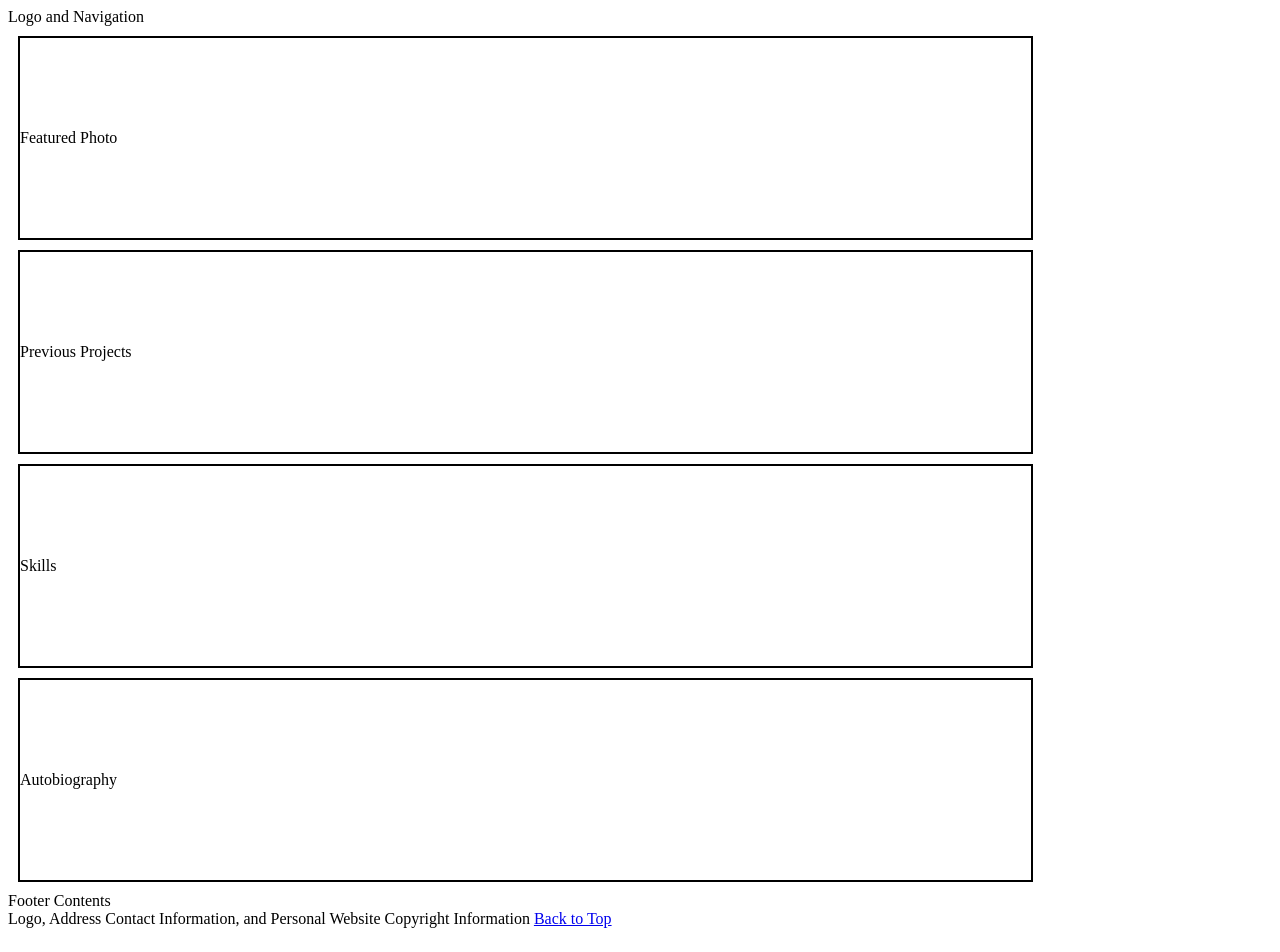
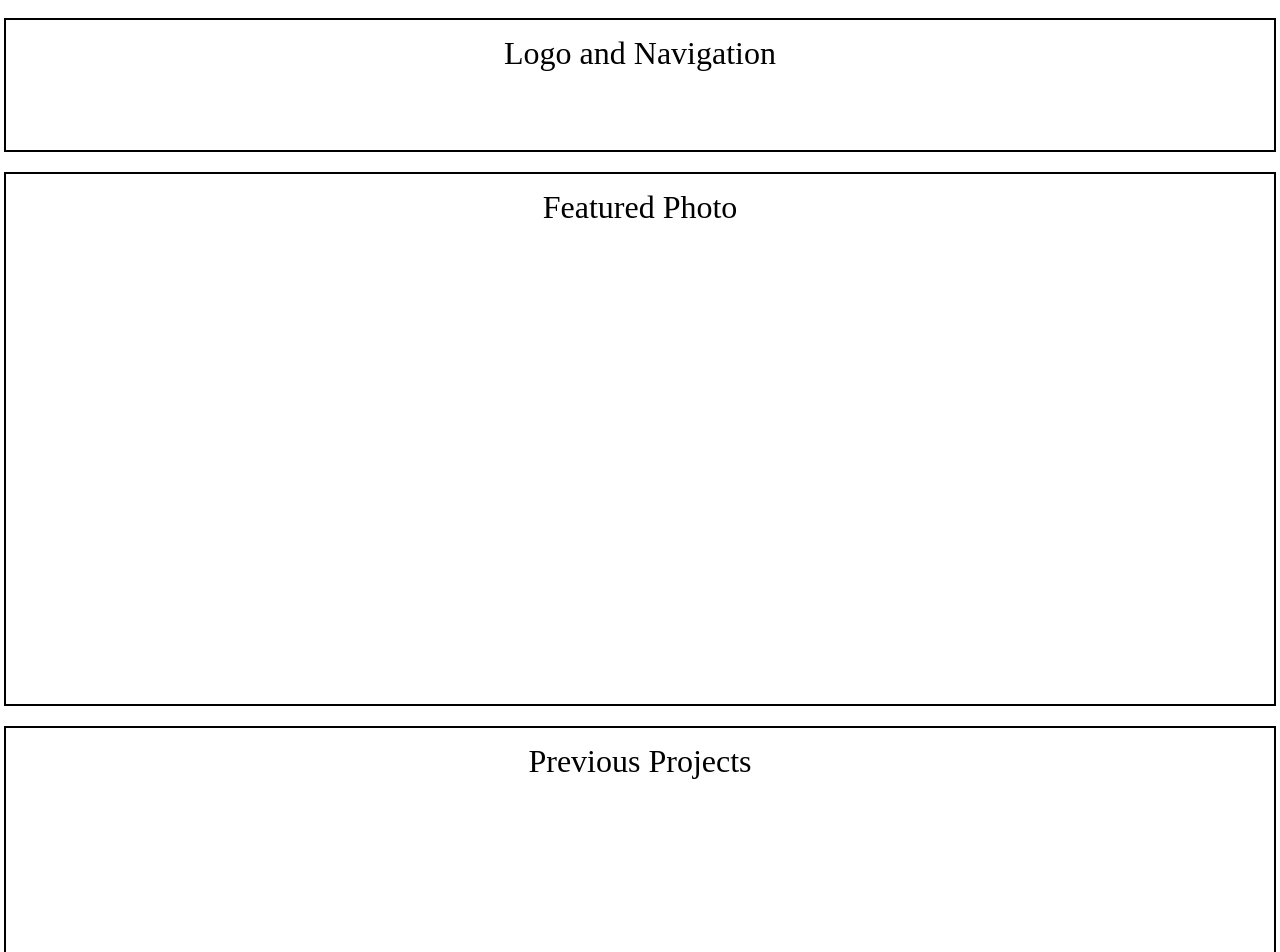
Before and after one commit to alanvender77/alanvender77.github.io, a plain HTML site: page index.html in a window 1280 px wide. Shown: the top 952 px of the page. Drawn offline with Linux system fonts and the light colour scheme.

Commit message:
style: fixed positioning of divs and text, added borders to divs

```diff
--- a/index.html
+++ b/index.html
@@ -8,7 +8,12 @@
 </head>
 <body>
     <div class="header">
-        Logo and Navigation
+        <div class="headerContent"> Logo and Navigation </br>
+            <!-- <div class="headerNav" id="navPhoto">Featured Photo</div>
+            <div class="headerNav" id="navProjects">Previous Projects</div>
+            <div class="headerNav" id="navSkills">Skills</div>
+            <div class="headerNav" id="navBio">Autobiography</div> -->
+        </div>
     </div>
     <div class="main">
         <div class = "mainContent" id="photo">Featured Photo</div>
@@ -17,12 +22,14 @@
         <div class = "mainContent" id="bio">Autobiography</div>
     </div>
     <div class="footer">
-        <div class="envelopeIcon"> </div>
-        <div class="footerContents">
-            Footer Contents </br>
-            Logo, Address Contact Information, and Personal Website
-            Copyright Information
-            <a href="#header">Back to Top</a>
+        <div class="footerContent">
+            <img class="footerLogo" src="./images/pipLogo.png" alt="Logo">
+            <div class="footerText">
+                Footer Contents <br>
+                Logo, Address Contact Information, and Personal Website <br>
+                Copyright Information <br>
+                <a href="#header">Back to Top</a> <br>
+            </div>
         </div>
     </div>
 </body>
--- a/style.css
+++ b/style.css
@@ -1,18 +1,57 @@
 body {
-    flex-direction: column;
     /* background-color: aqua; */
 }
 
-.mainContent {
+.main, .header, .footer {
     display: flex;
 
     align-items: center;
-    align-content: center;
+    flex-direction: column;
+
+    /* background-color: green; */
+}
+
+.footer {
+    display: flex;
+
+    align-items: center;
+    flex-direction: row;
+
+    /* background-color: green; */
+}
+
+.mainContent, .headerContent, .footerContent{
+    display: block;
+
+    text-align: center;
+    font-size: 200%;
+
     margin: 10px;
-
-    width: 80%;
-    height: 200px;
-
+    padding: 15px;
     border: 2px solid black;
     /* background-color: green; */
 }
+
+.headerContent {
+    width: 98%;
+    height: 100px;
+}
+
+.mainContent{
+    width: 98%;
+    height: 500px;
+}
+
+.footerContent {
+    display: flex;
+
+    text-align: left;
+    font-size: 130%;
+
+    width: 98%;
+    height: 100px;
+}
+
+.footerLogo {
+    padding: 10px;
+}
```
Also changed, not shown: images/pipLogo.png (added), images/zazu.webp (renamed from zazu.webp).
